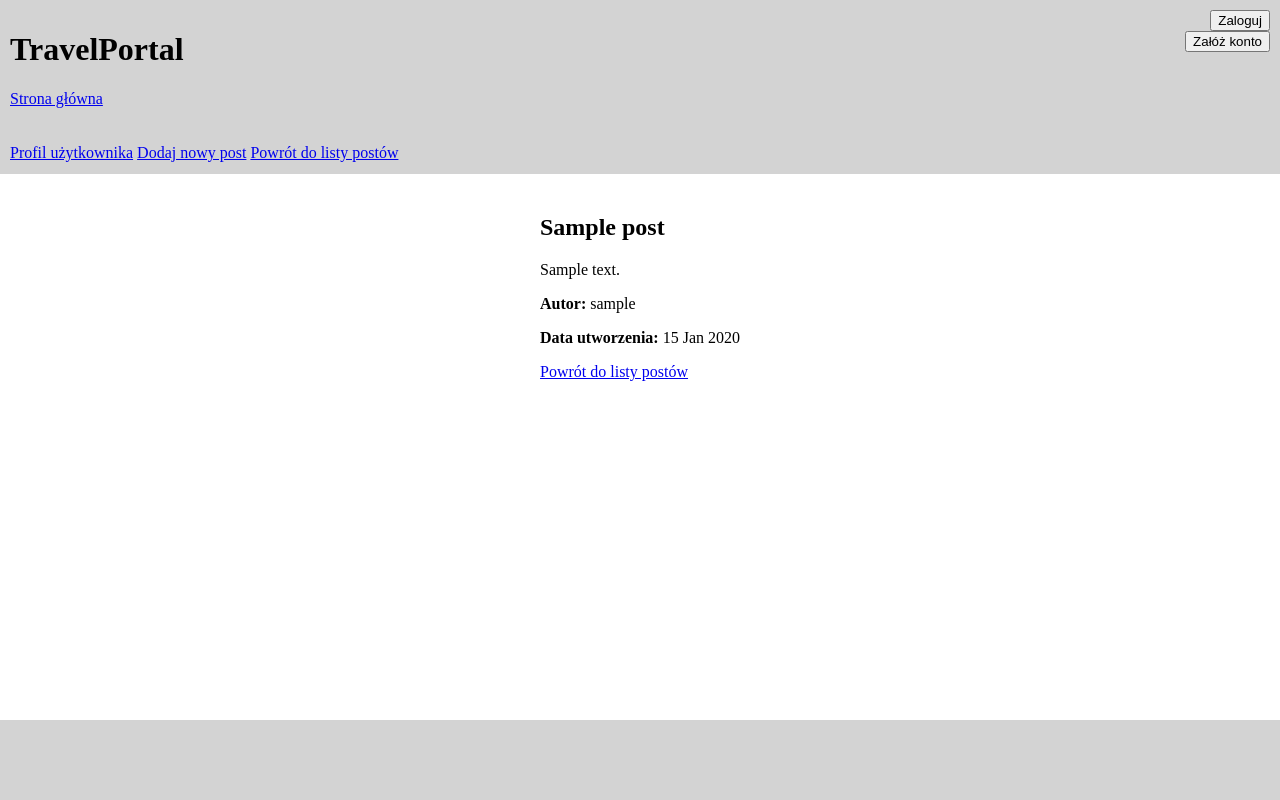
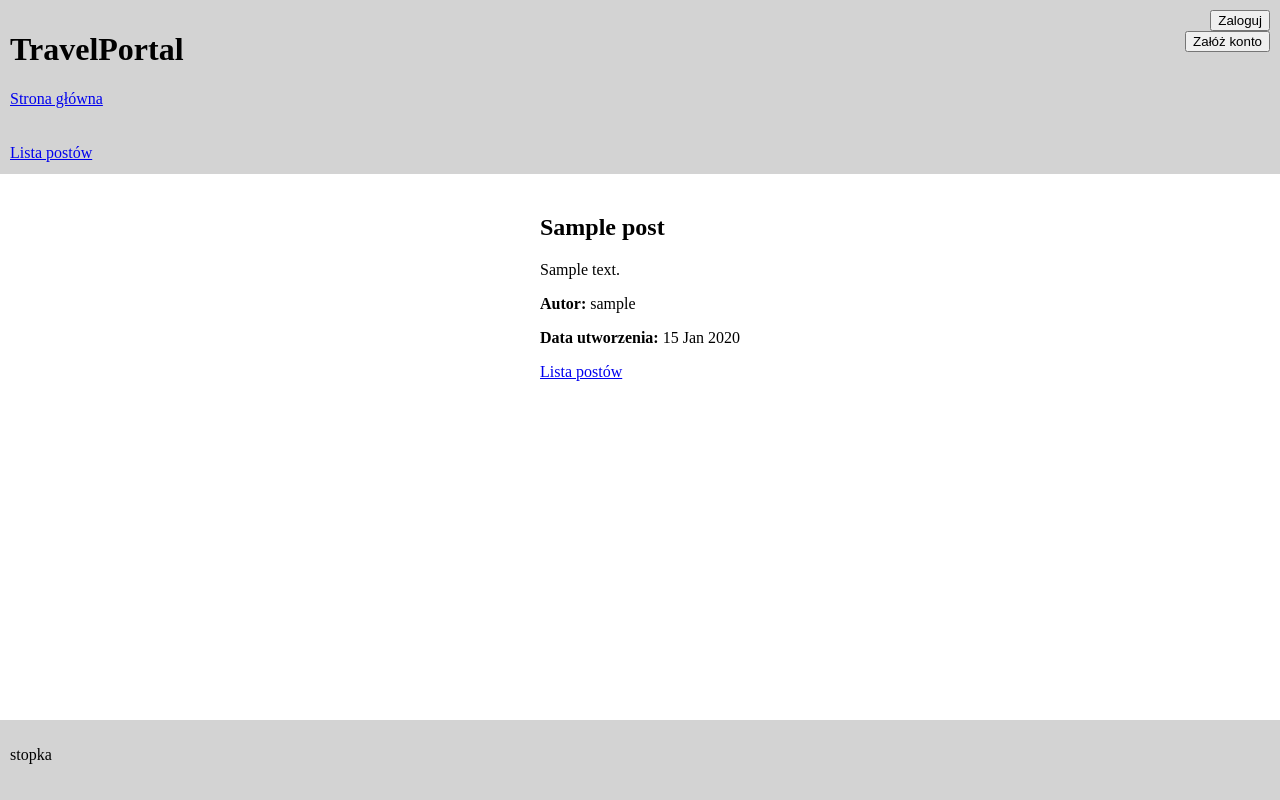
Before and after one commit to BlaneBlake/TravelPortal, a Django app: page /post/1/ in a window 1280 px wide. Run offline with Django 3.2, Linux system fonts and the light colour scheme; tables that the repository leaves empty hold one stand-in row (values such as "Sample post").

Commit message:
static html implemented, base.html is cleaned

```diff
--- a/lang/lang_pl.json
+++ b/lang/lang_pl.json
@@ -28,7 +28,7 @@
     "emptyPostsList": "Brak postów do wyświetlenia.",
     "postAuthor": "Autor",
     "createdDate": "Data utworzenia",
-    "returnToPostList": "Powrót do listy postów"
+    "PostList": "Lista postów"
   },
 
   "userProfile": {
--- a/templates/base.html
+++ b/templates/base.html
@@ -3,68 +3,34 @@
 <!Doctype html>
 <html lang="en">
     <head>
-        <meta charset="utf-8">
-        <meta name="viewport" content="width=device-width, initial-scale=1.0">
-        <title>{% block title %}{{ texts.site.name }}{% endblock %}</title>
-        <link rel="stylesheet" href="{% static 'css/style.css' %}">
+        {% block head %}
+            {% include 'static_html/head.html' %}
+        {% endblock %}
     </head>
     <body>
 
-        <header>
         {% block header %}
-            <h1>{{ texts.site.name|default:"No texts available" }}</h1>
-            <p><a href="{% url 'Blog:home' %}">{{ texts.home }}</a></p>
+            {% include 'static_html/header.html' %}
         {% endblock %}
-        </header>
-
-        <nav>
-        {% block navigation %}
-            <a href="{% url 'Authentication:profile' %}">{{ texts.navigation.profile }}</a>
-            <a href="{% url 'Blog:post_create' %}">{{ texts.navigation.addPost }}</a>
-            <a href="{% url 'Blog:post_list' %}">{{ texts.blog.returnToPostList }}</a>
-<!--           1. lista archiwalnych postów -->
 
 
+        {% block navigation %}
+            {% include 'static_html/navigation.html' %}
         {% endblock %}
-        </nav>
+
 
         <div class="content">
-        {% block content %}
+            {% block content %}
 
-        {% endblock %}
+            {% endblock %}
         </div>
 
-        <footer>
-            {% block footer %}
 
-            {% endblock %}
-        </footer>
+        {% block footer %}
+            {% include 'static_html/footer.html' %}
+        {% endblock %}
 
-        <div class="login">
-        {% block login %}
 
-            {% if user.is_authenticated %}
 
-                <form method="post" action="{% url 'Authentication:logout' %}">
-                    {% csrf_token %}
-                    <button type="submit">{{ texts.authentication.logout }}</button>
-                </form>
-
-            {% else %}
-
-                <form method="post" action="{% url 'Authentication:login' %}">
-                    {% csrf_token %}
-                    <button type="submit">{{ texts.authentication.login }}</button>
-                </form>
-
-                <form method="post" action="{% url 'Authentication:signup' %}">
-                    {% csrf_token %}
-                    <button type="submit">{{ texts.authentication.signup }}</button>
-                </form>
-
-            {% endif %}
-
-        {% endblock %}
-        </div>
     </body>
 </html>
--- a/templates/blog/post_detail.html
+++ b/templates/blog/post_detail.html
@@ -5,5 +5,5 @@
   <p>{{ post.content }}</p>
   <p><strong>{{ texts.blog.postAuthor }}:</strong> {{ post.author.username }}</p>
   <p><strong>{{ texts.blog.createdDate }}:</strong> {{ post.created_at|date:"d M Y" }}</p>
-  <a href="{% url 'Blog:post_list' %}">{{ texts.blog.returnToPostList }}</a>
+  <a href="{% url 'Blog:post_list' %}">{{ texts.blog.PostList }}</a>
 {% endblock %}
--- /dev/null
+++ b/templates/static_html/footer.html
@@ -0,0 +1,6 @@
+
+
+
+<footer>
+  <p>stopka</p>
+</footer>
--- /dev/null
+++ b/templates/static_html/head.html
@@ -0,0 +1,6 @@
+{% load static %}
+
+<meta charset="utf-8">
+<meta name="viewport" content="width=device-width, initial-scale=1.0">
+<title>{% block title %}{{ texts.site.name }}{% endblock %}</title>
+<link rel="stylesheet" href="{% static 'css/style.css' %}">
--- /dev/null
+++ b/templates/static_html/header.html
@@ -0,0 +1,5 @@
+
+<header>
+    <h1>{{ texts.site.name|default:"No texts available" }}</h1>
+    <p><a href="{% url 'Blog:home' %}">{{ texts.home }}</a></p>
+</header>
```
Also changed, not shown: templates/static_html/navigation.html (+33 -0 lines).
